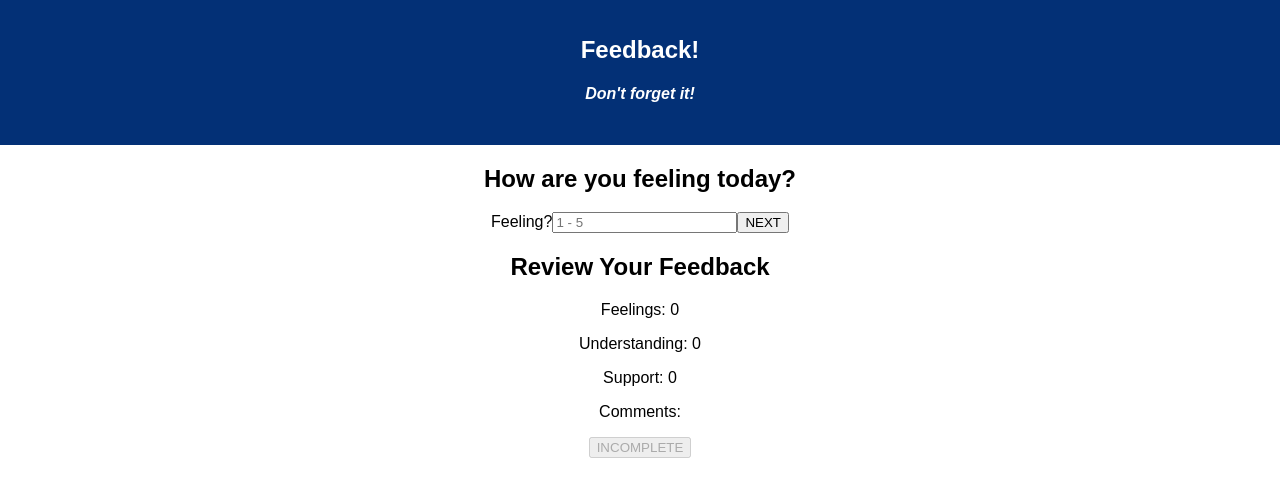
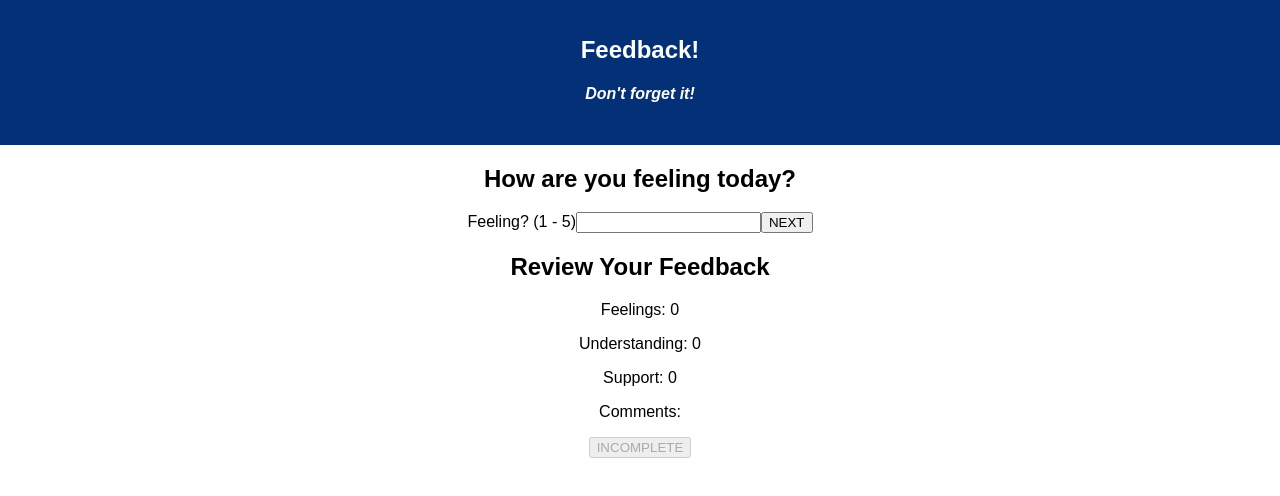
Before and after one commit to tomroselyn/redux-feedback-loop, a React (Create React App) app: page /#/ in a window 1280 px wide. Shown: the top 496 px of the page. Built offline with nearby package versions, Linux system fonts and the light colour scheme.

Commit message:
feedback clearing button functional

```diff
--- a/src/components/CommentsCard/CommentsCard.jsx
+++ b/src/components/CommentsCard/CommentsCard.jsx
@@ -17,7 +17,7 @@ class CommentsCard extends Component {
             <div>
                 <h2>Any comments you want to leave?</h2>
                 <label>Comments</label>
-                <input onChange={this.handleInput} type="text" placeholder="Comments" />
+                <input onChange={this.handleInput} type="text" />
                 <button onClick={this.handleNext}>NEXT</button>
                 <Review />
             </div>
--- a/src/components/FeelingCard/FeelingCard.jsx
+++ b/src/components/FeelingCard/FeelingCard.jsx
@@ -16,8 +16,8 @@ class FeelingsCard extends Component {
         return (
             <div>
                 <h2>How are you feeling today?</h2>
-                <label>Feeling?</label>
-                <input onChange={this.handleInput} type="number" placeholder="1 - 5" />
+                <label>Feeling? (1 - 5)</label>
+                <input onChange={this.handleInput} type="number"/>
                 <button onClick={this.handleNext}>NEXT</button>
                 <Review />
             </div>
--- a/src/components/Success/Success.jsx
+++ b/src/components/Success/Success.jsx
@@ -1,9 +1,11 @@
 import React, {Component} from 'react';
+import {connect} from 'react-redux';
 
 class Success extends Component {
 
     handleClick = () => {
         console.log('resetting form');
+        this.props.dispatch({type: 'CLEAR_ALL_FEEDBACK'})
         this.props.history.push('/');
     }
 
@@ -18,4 +20,4 @@ class Success extends Component {
     }
 }
 
-export default Success;
+export default connect()(Success);
--- a/src/components/SupportCard/SupportCard.jsx
+++ b/src/components/SupportCard/SupportCard.jsx
@@ -16,8 +16,8 @@ class SupportCard extends Component {
         return (
             <div>
                 <h2>How well are you being supported?</h2>
-                <label>Feeling?</label>
-                <input onChange={this.handleInput} type="number" placeholder="1 - 5" />
+                <label>Support? (1 - 5)</label>
+                <input onChange={this.handleInput} type="number" />
                 <button onClick={this.handleNext}>NEXT</button>
                 <Review />
             </div>
--- a/src/components/UnderstandingCard/UnderstandingCard.jsx
+++ b/src/components/UnderstandingCard/UnderstandingCard.jsx
@@ -16,8 +16,8 @@ class UnderstandingCard extends Component {
         return (
             <div>
                 <h2>How well are you understanding the content?</h2>
-                <label>Understanding?</label>
-                <input onChange={this.handleInput} type="number" placeholder="1 - 5" />
+                <label>Understanding? (1 - 5)</label>
+                <input onChange={this.handleInput} type="number" />
                 <button onClick={this.handleNext}>NEXT</button>
                 <Review />
             </div>
--- a/src/index.js
+++ b/src/index.js
@@ -37,6 +37,8 @@ const feedbackReducer = (state = initialFeedbackState, action) => {
                 ...state,
                 comments: action.payload
             }
+        case 'CLEAR_ALL_FEEDBACK':
+            return initialFeedbackState;
         default:
             return state;
     }
```
